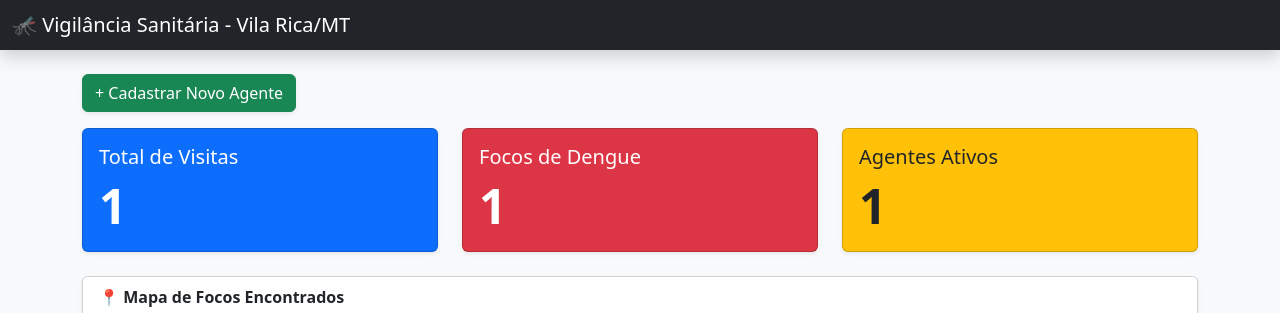
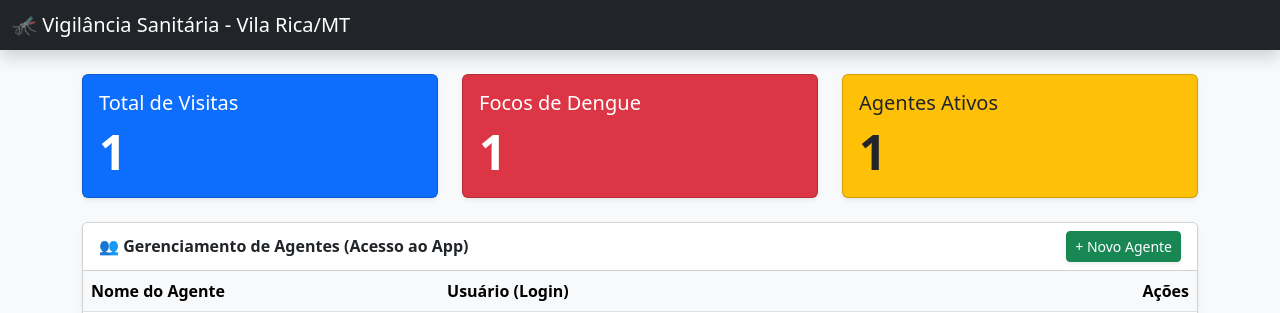
Before and after one commit to leandroam85-art/meu_projeto_ace, a Django app: page / in a window 1280 px wide. Shown: the top 313 px of the page. Run offline with Django 4.2, Linux system fonts and the light colour scheme; a user stored in the database is signed in; tables that the repository leaves empty hold one stand-in row (values such as "Sample post").

Commit message:
Adicionando gerenciamento completo de agentes (tabela, excluir e senha)

```diff
--- a/backend/src/endemias/templates/dashboard.html
+++ b/backend/src/endemias/templates/dashboard.html
@@ -7,7 +7,6 @@
     <link href="https://cdn.jsdelivr.net/npm/bootstrap@5.3.0/dist/css/bootstrap.min.css" rel="stylesheet">
     <link rel="stylesheet" href="https://unpkg.com/leaflet@1.9.4/dist/leaflet.css" />
     <style>
-        /* Define o tamanho do mapa na tela */
         #map { height: 500px; width: 100%; border-radius: 8px; z-index: 1; }
     </style>
 </head>
@@ -29,44 +28,6 @@
         {% endfor %}
     {% endif %}
 
-    <button type="button" class="btn btn-success mb-3 shadow-sm" data-bs-toggle="modal" data-bs-target="#modalNovoAgente">
-        + Cadastrar Novo Agente
-    </button>
-</div>
-
-<div class="modal fade" id="modalNovoAgente" tabindex="-1" aria-hidden="true">
-    <div class="modal-dialog">
-        <div class="modal-content">
-            <div class="modal-header bg-dark text-white">
-                <h5 class="modal-title">Cadastrar Agente para o App</h5>
-                <button type="button" class="btn-close btn-close-white" data-bs-dismiss="modal" aria-label="Close"></button>
-            </div>
-            <form method="POST">
-                {% csrf_token %}
-                <div class="modal-body">
-                    <div class="mb-3">
-                        <label class="form-label fw-bold">Nome Completo do Agente</label>
-                        <input type="text" name="nome" class="form-control" placeholder="Ex: João da Silva" required>
-                    </div>
-                    <div class="mb-3">
-                        <label class="form-label fw-bold">Nome de Usuário (Para logar no app)</label>
-                        <input type="text" name="username" class="form-control" placeholder="Ex: agente_joao" required>
-                    </div>
-                    <div class="mb-3">
-                        <label class="form-label fw-bold">Senha</label>
-                        <input type="password" name="senha" class="form-control" required>
-                    </div>
-                </div>
-                <div class="modal-footer">
-                    <button type="button" class="btn btn-secondary" data-bs-dismiss="modal">Cancelar</button>
-                    <button type="submit" class="btn btn-primary">Salvar Agente</button>
-                </div>
-            </form>
-        </div>
-    </div>
-</div>
-
-<div class="container">
     <div class="row mb-4">
         <div class="col-md-4">
             <div class="card text-white bg-primary shadow-sm h-100">
@@ -94,42 +55,122 @@
         </div>
     </div>
 
-    <div class="row mb-5">
-        <div class="col-12">
-            <div class="card shadow-sm">
-                <div class="card-header bg-white fw-bold">
-                    📍 Mapa de Focos Encontrados
+    <div class="card shadow-sm mb-4">
+        <div class="card-header bg-white fw-bold d-flex justify-content-between align-items-center">
+            <span>👥 Gerenciamento de Agentes (Acesso ao App)</span>
+            <button type="button" class="btn btn-sm btn-success shadow-sm" data-bs-toggle="modal" data-bs-target="#modalNovoAgente">
+                + Novo Agente
+            </button>
+        </div>
+        <div class="card-body p-0">
+            <div class="table-responsive">
+                <table class="table table-hover align-middle mb-0">
+                    <thead class="table-light">
+                        <tr>
+                            <th>Nome do Agente</th>
+                            <th>Usuário (Login)</th>
+                            <th class="text-end">Ações</th>
+                        </tr>
+                    </thead>
+                    <tbody>
+                        {% for agente in agentes_lista %}
+                        <tr>
+                            <td>{{ agente.nome }}</td>
+                            <td><span class="badge bg-secondary">{{ agente.user.username }}</span></td>
+                            <td class="text-end">
+                                <button type="button" class="btn btn-sm btn-outline-primary" data-bs-toggle="modal" data-bs-target="#modalSenha{{ agente.id }}">
+                                    🔑 Senha
+                                </button>
+                                <form method="POST" class="d-inline" onsubmit="return confirm('Tem certeza que deseja excluir o agente {{ agente.nome }}? Ele perderá o acesso ao aplicativo na hora.');">
+                                    {% csrf_token %}
+                                    <input type="hidden" name="acao" value="excluir">
+                                    <input type="hidden" name="agente_id" value="{{ agente.id }}">
+                                    <button type="submit" class="btn btn-sm btn-outline-danger">🗑️ Excluir</button>
+                                </form>
+                            </td>
+                        </tr>
+
+                        <div class="modal fade" id="modalSenha{{ agente.id }}" tabindex="-1" aria-hidden="true">
+                            <div class="modal-dialog">
+                                <div class="modal-content">
+                                    <div class="modal-header bg-primary text-white">
+                                        <h5 class="modal-title">Nova Senha: {{ agente.nome }}</h5>
+                                        <button type="button" class="btn-close btn-close-white" data-bs-dismiss="modal"></button>
+                                    </div>
+                                    <form method="POST">
+                                        {% csrf_token %}
+                                        <input type="hidden" name="acao" value="redefinir_senha">
+                                        <input type="hidden" name="agente_id" value="{{ agente.id }}">
+                                        <div class="modal-body text-start">
+                                            <label class="form-label fw-bold">Digite a nova senha:</label>
+                                            <input type="password" name="nova_senha" class="form-control" required>
+                                        </div>
+                                        <div class="modal-footer">
+                                            <button type="button" class="btn btn-secondary" data-bs-dismiss="modal">Cancelar</button>
+                                            <button type="submit" class="btn btn-primary">Salvar Senha</button>
+                                        </div>
+                                    </form>
+                                </div>
+                            </div>
+                        </div>
+                        {% empty %}
+                        <tr>
+                            <td colspan="3" class="text-center text-muted py-3">Nenhum agente cadastrado ainda.</td>
+                        </tr>
+                        {% endfor %}
+                    </tbody>
+                </table>
+            </div>
+        </div>
+    </div>
+
+    <div class="card shadow-sm mb-5">
+        <div class="card-header bg-white fw-bold">📍 Mapa de Focos Encontrados</div>
+        <div class="card-body p-0"><div id="map"></div></div>
+    </div>
+</div>
+
+<div class="modal fade" id="modalNovoAgente" tabindex="-1" aria-hidden="true">
+    <div class="modal-dialog">
+        <div class="modal-content">
+            <div class="modal-header bg-success text-white">
+                <h5 class="modal-title">Cadastrar Novo Agente</h5>
+                <button type="button" class="btn-close btn-close-white" data-bs-dismiss="modal"></button>
+            </div>
+            <form method="POST">
+                {% csrf_token %}
+                <input type="hidden" name="acao" value="cadastrar">
+                <div class="modal-body">
+                    <div class="mb-3">
+                        <label class="form-label fw-bold">Nome Completo</label>
+                        <input type="text" name="nome" class="form-control" required>
+                    </div>
+                    <div class="mb-3">
+                        <label class="form-label fw-bold">Usuário (Para o App)</label>
+                        <input type="text" name="username" class="form-control" required>
+                    </div>
+                    <div class="mb-3">
+                        <label class="form-label fw-bold">Senha Inicial</label>
+                        <input type="password" name="senha" class="form-control" required>
+                    </div>
                 </div>
-                <div class="card-body p-0">
-                    <div id="map"></div>
+                <div class="modal-footer">
+                    <button type="button" class="btn btn-secondary" data-bs-dismiss="modal">Cancelar</button>
+                    <button type="submit" class="btn btn-success">Salvar Agente</button>
                 </div>
-            </div>
+            </form>
         </div>
     </div>
 </div>
 
 <script src="https://cdn.jsdelivr.net/npm/bootstrap@5.3.0/dist/js/bootstrap.bundle.min.js"></script>
-
 <script src="https://unpkg.com/leaflet@1.9.4/dist/leaflet.js"></script>
-
 <script>
-    // Inicia o mapa (As coordenadas -10.0115, -51.1158 apontam para a região de Vila Rica)
     var map = L.map('map').setView([-10.0115, -51.1158], 13);
-
-    // Carrega o desenho das ruas do OpenStreetMap
-    L.tileLayer('https://{s}.tile.openstreetmap.org/{z}/{x}/{y}.png', {
-        maxZoom: 19,
-        attribution: '© OpenStreetMap'
-    }).addTo(map);
-
-    // Recebe o JSON de focos que o nosso views.py preparou
+    L.tileLayer('https://{s}.tile.openstreetmap.org/{z}/{x}/{y}.png', { maxZoom: 19 }).addTo(map);
     var marcadores = JSON.parse('{{ marcadores_json|escapejs }}');
-
-    // Coloca um pino no mapa para cada foco encontrado
     marcadores.forEach(function(ponto) {
-        L.marker([ponto.lat, ponto.lng])
-         .addTo(map)
-         .bindPopup(ponto.descricao); // Abre a caixinha com detalhes ao clicar no pino
+        L.marker([ponto.lat, ponto.lng]).addTo(map).bindPopup(ponto.descricao);
     });
 </script>
 </body>
--- a/backend/src/endemias/views.py
+++ b/backend/src/endemias/views.py
@@ -18,58 +18,80 @@ from rest_framework.authtoken.models import Token
 def dashboard_supervisor(request):
 
     # ==========================================
-    # MOTOR DE CADASTRO DO MODAL
+    # MOTOR DE GERENCIAMENTO (CADASTRAR, EDITAR, EXCLUIR)
     # ==========================================
     if request.method == 'POST':
-        nome = request.POST.get('nome')
-        username = request.POST.get('username')
-        senha = request.POST.get('senha')
+        acao = request.POST.get('acao') # Descobre qual botão o supervisor apertou
 
-        # Verifica se o usuário já existe para não dar erro feio na tela
-        if User.objects.filter(username=username).exists():
-            messages.error(request, f'Erro: O usuário "{username}" já está em uso!')
-        else:
-            # Cria o login (O Gatilho do models.py vai gerar o Token sozinho aqui!)
-            novo_user = User.objects.create_user(username=username, password=senha)
+        # AÇÃO 1: CADASTRAR NOVO AGENTE
+        if acao == 'cadastrar':
+            nome = request.POST.get('nome')
+            username = request.POST.get('username')
+            senha = request.POST.get('senha')
 
-            # Vincula o login ao Agente, salvando o nome dele
-            Agente.objects.create(user=novo_user, nome=nome)
+            if User.objects.filter(username=username).exists():
+                messages.error(request, f'Erro: O usuário "{username}" já está em uso!')
+            else:
+                novo_user = User.objects.create_user(username=username, password=senha)
+                Agente.objects.create(user=novo_user, nome=nome)
+                messages.success(request, f'Agente {nome} cadastrado com sucesso!')
 
-            messages.success(request, f'Agente {nome} cadastrado com sucesso! Já pode testar no celular.')
+        # AÇÃO 2: REDEFINIR SENHA DO AGENTE
+        elif acao == 'redefinir_senha':
+            agente_id = request.POST.get('agente_id')
+            nova_senha = request.POST.get('nova_senha')
+            try:
+                agente = Agente.objects.get(id=agente_id)
+                agente.user.set_password(nova_senha) # Troca a senha com segurança
+                agente.user.save()
+                messages.success(request, f'Senha do agente "{agente.nome}" redefinida com sucesso!')
+            except Exception as e:
+                messages.error(request, 'Erro ao redefinir a senha.')
+
+        # AÇÃO 3: EXCLUIR AGENTE
+        elif acao == 'excluir':
+            agente_id = request.POST.get('agente_id')
+            try:
+                agente = Agente.objects.get(id=agente_id)
+                # Excluir o User já apaga o Agente e o Token dele automaticamente (Cascade)
+                if agente.user:
+                    agente.user.delete()
+                else:
+                    agente.delete()
+                messages.warning(request, f'Agente removido do sistema!')
+            except Exception as e:
+                messages.error(request, 'Erro ao excluir o agente.')
 
     # ==========================================
     # DADOS DO DASHBOARD E MAPA
     # ==========================================
     total_visitas = Visita.objects.count()
     agentes_ativos = Agente.objects.count()
+    agentes_lista = Agente.objects.all().order_by('nome') # Pega a lista para a tabela
 
     focos_dengue = Visita.objects.filter(amostras_coletadas__gt=0).count()
     visitas_com_foco = Visita.objects.filter(amostras_coletadas__gt=0)
 
     marcadores = []
-
     for visita in visitas_com_foco:
         try:
-            # Tenta pegar a latitude e longitude do imóvel visitado
             lat = visita.imovel.latitude
             lng = visita.imovel.longitude
-
             marcadores.append({
                 'lat': float(lat),
                 'lng': float(lng),
-                'descricao': f"Amostras coletadas: {visita.amostras_coletadas} <br>Data: {visita.data_visita}"
+                'descricao': f"Amostras coletadas: {visita.amostras_coletadas} <br>Data: {visita.data_visita.strftime('%d/%m/%Y')}"
             })
         except Exception:
-            # Se o imóvel não tiver coordenada cadastrada, ignora e não quebra o site
             continue
 
-    # Transforma os pontos em JSON para o mapa ler
     marcadores_json = json.dumps(marcadores)
 
     contexto = {
         'total_visitas': total_visitas,
         'focos_dengue': focos_dengue,
         'agentes_ativos': agentes_ativos,
+        'agentes_lista': agentes_lista, # Envia a lista para o HTML
         'marcadores_json': marcadores_json,
     }
 
@@ -82,24 +104,16 @@ def dashboard_supervisor(request):
 @api_view(['POST'])
 @permission_classes([AllowAny])
 def login_personalizado(request):
-    # O ESPIÃO: Isso vai imprimir no painel do Render exatamente o que o app mandar
     print("🕵️ DADOS RECEBIDOS DO APLICATIVO:", request.data)
-
-    # Tenta ler o usuário e a senha, não importa se o app mandar em português ou inglês
     usuario = request.data.get('username') or request.data.get('usuario') or request.data.get('user')
     senha = request.data.get('password') or request.data.get('senha')
 
-    # Se o app mandar vazio, ele avisa
     if not usuario or not senha:
-        return Response({"erro": "Faltando usuário ou senha. Verifique os dados enviados pelo App!"}, status=400)
+        return Response({"erro": "Faltando usuário ou senha."}, status=400)
 
-    # Verifica se a senha e o usuário batem com os cadastrados no Admin
     user = authenticate(username=usuario, password=senha)
-
     if user is not None:
-        # Se achou e a senha está certa, gera e devolve o Token pro celular!
         token, created = Token.objects.get_or_create(user=user)
         return Response({"token": token.key})
     else:
-        # Se a senha estiver errada
-        return Response({"erro": "Credenciais inválidas. Tente novamente."}, status=400)
+        return Response({"erro": "Credenciais inválidas."}, status=400)
```
